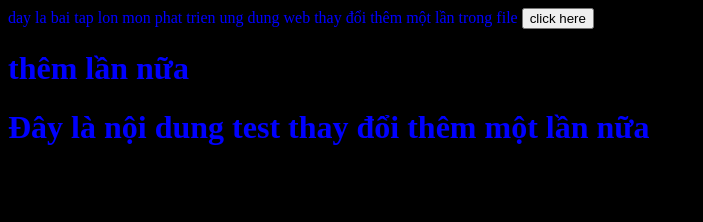
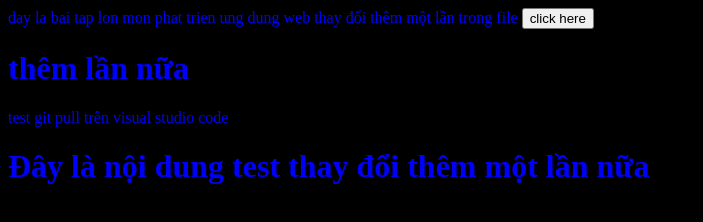
Before and after one commit to thanhvinh3108/BTL_PTUDW_10-03-2024, a plain HTML site: page index.html in a window 1280 px wide. Shown: the whole page, without its empty margins (0-703 px from the left). Drawn offline with Linux system fonts and the light colour scheme.

Commit message:
test git pull

```diff
--- a/index.html
+++ b/index.html
@@ -11,6 +11,7 @@
     thay đổi thêm một lần trong file
     <button>click here</button>
     <h1>thêm lần nữa</h1>
+    test git pull trên visual studio code
     <h1>Đây là nội dung test thay đổi thêm một lần nữa</h1>
 </body>
 </html>
```
